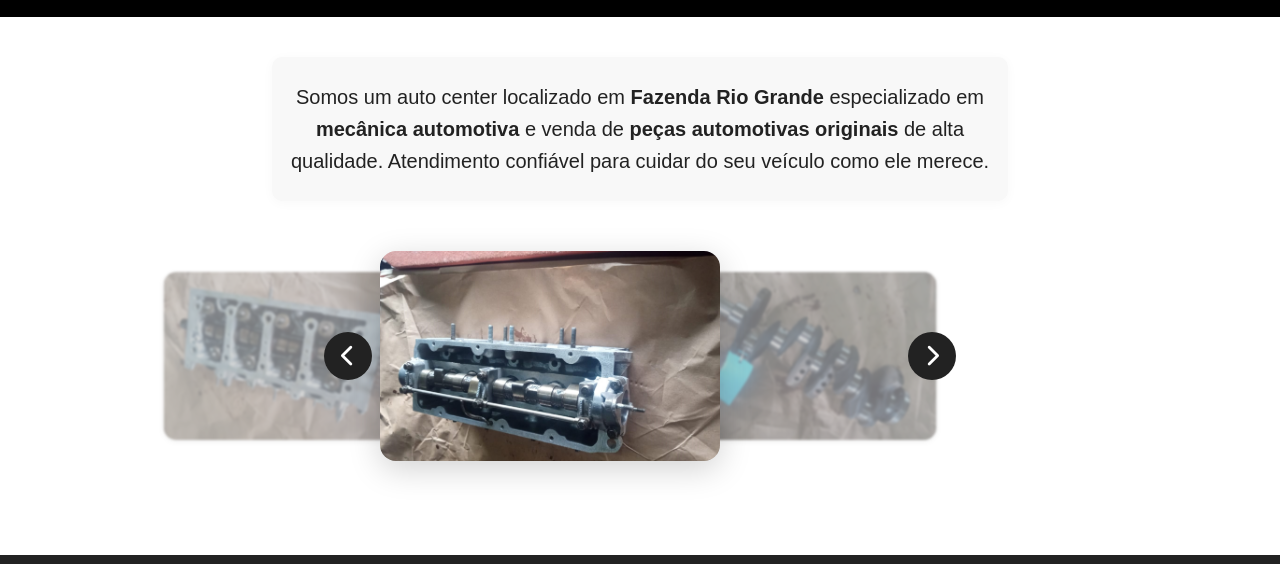
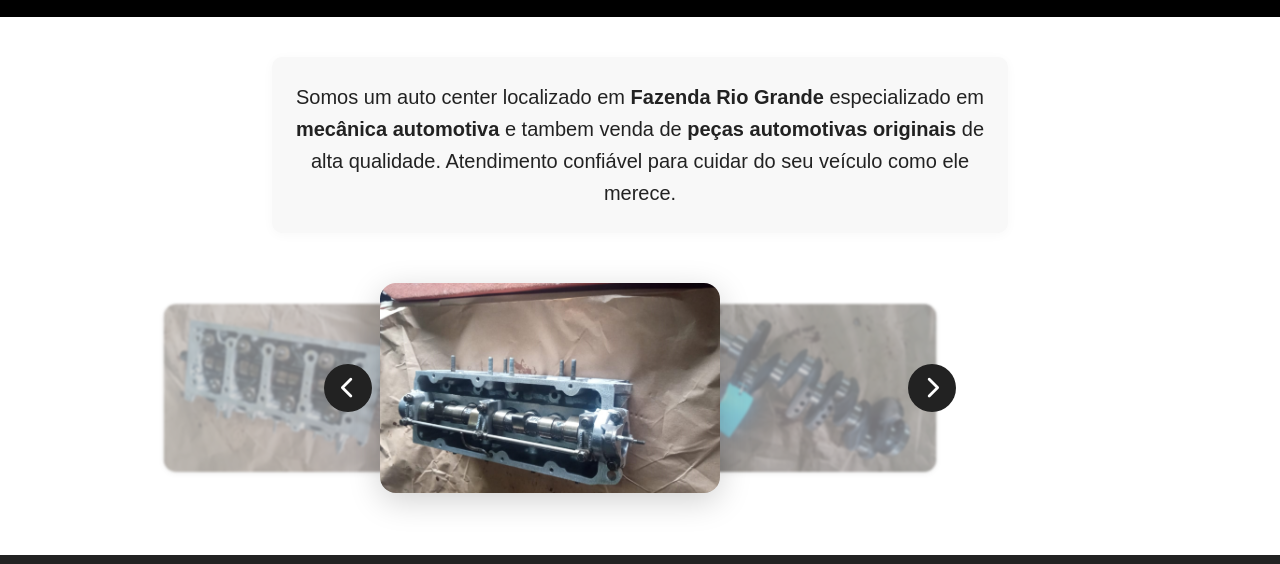
Before and after one commit to injetocar/injetocar, a plain HTML site: page index.html in a window 1280 px wide. Shown: the part 143-707 px from the top of the page. Drawn offline with Linux system fonts and the light colour scheme.

Commit message:
Update index.html

```diff
--- a/index.html
+++ b/index.html
@@ -44,7 +44,7 @@
 
     <main>
         <div class="descricao">
-            Somos um auto center localizado em <strong>Fazenda Rio Grande</strong> especializado em <strong>mecânica automotiva</strong> e venda de <strong>peças automotivas originais</strong> de alta qualidade. Atendimento confiável para cuidar do seu veículo como ele merece.
+            Somos um auto center localizado em <strong>Fazenda Rio Grande</strong> especializado em <strong>mecânica automotiva</strong> e tambem venda de <strong>peças automotivas originais</strong> de alta qualidade. Atendimento confiável para cuidar do seu veículo como ele merece.
         </div>
 
         <div class="carousel-container">
```
